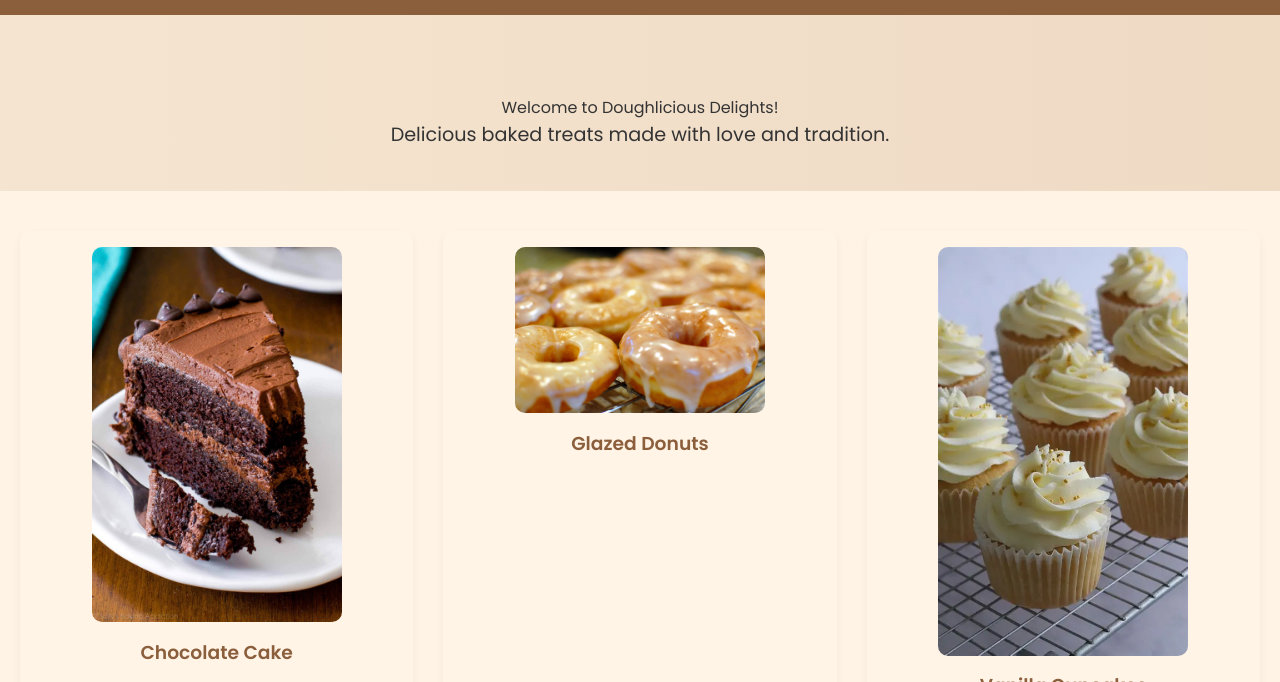
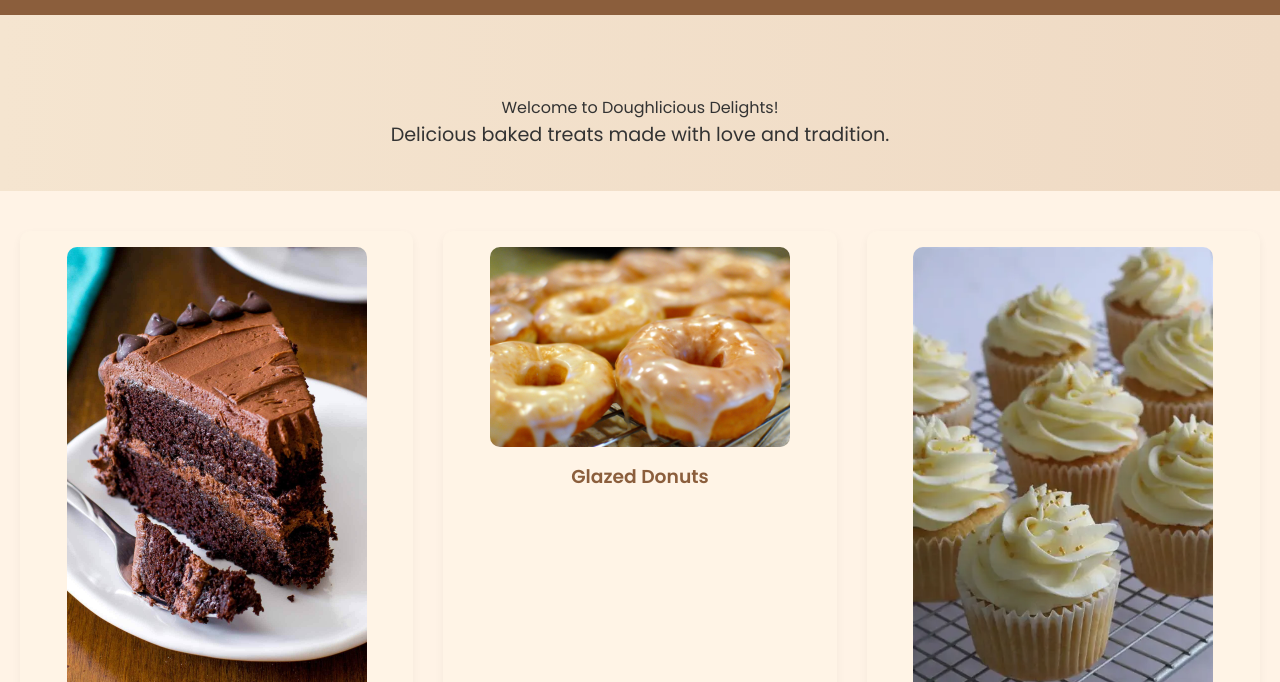
Before and after one commit to bida24-317/bida24-317., a plain HTML site: page index.html in a window 1280 px wide. Shown: the part 118-800 px from the top of the page. Drawn offline with Linux system fonts and the light colour scheme.

Commit message:
Update style.css

```diff
--- a/style.css
+++ b/style.css
@@ -812,3 +812,11 @@ footer {
 .product img:hover {
   transform: scale(1.05);
 }
+/* Target images on homepage products */
+main.hero img,
+section.products img {
+  max-width: 300px;  /* limits width to 300px */
+  width: 100%;       /* makes images responsive */
+  height: auto;      /* keeps aspect ratio */
+  border-radius: 10px; /* optional, rounds corners */
+}
```
